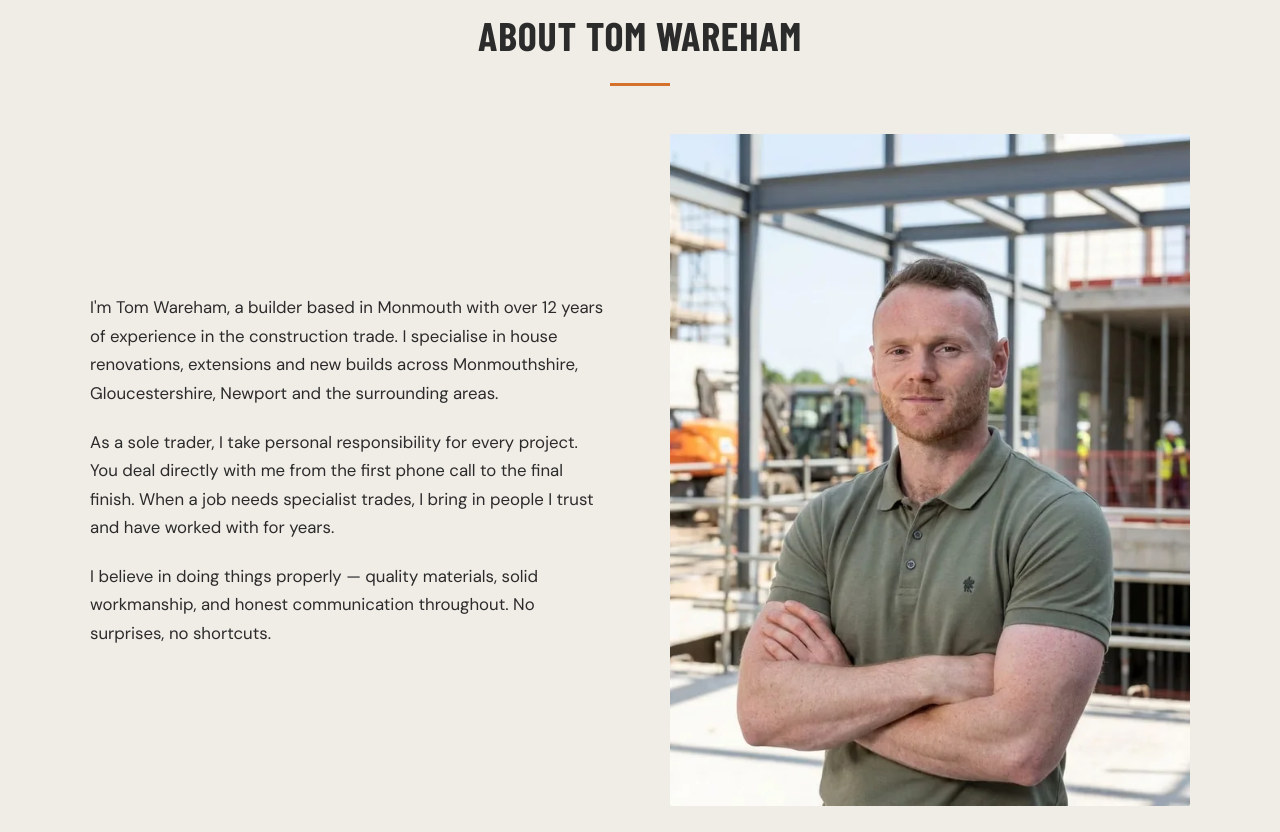
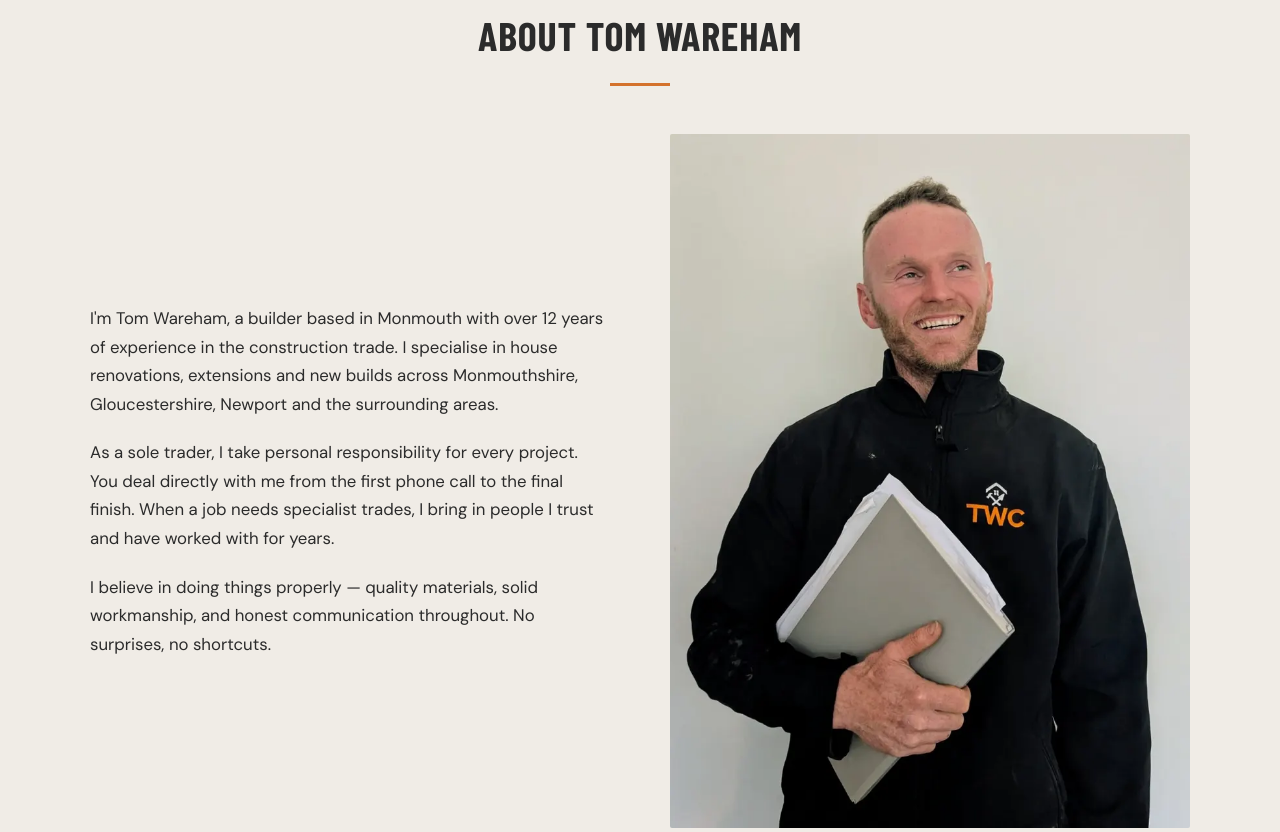
Before and after one commit to Windley1/tom-wareham-construction, a plain HTML site: page index.html in a window 1280 px wide. Shown: the part 6911-7743 px from the top of the page. Drawn offline with nearby package versions, Linux system fonts and the light colour scheme.

Commit message:
Sync from monorepo: new portrait of Tom
Co-Authored-By: Claude Opus 5.5 <noreply@anthropic.com>

```diff
--- a/index.html
+++ b/index.html
@@ -2059,7 +2059,7 @@ details[open] .faq-question::after { content: '−'; }
                     <p>I believe in doing things properly — quality materials, solid workmanship, and honest communication throughout. No surprises, no shortcuts.</p>
                 </div>
                 <div class="about-photo reveal-right">
-                    <picture><source srcset="assets/images/portfolio/tom-portrait-clean.webp" type="image/webp"><img src="assets/images/portfolio/tom-portrait-clean.jpg" alt="Tom Wareham, founder of Tom Wareham Construction" class="about-img" width="640" height="827" loading="lazy"></picture>
+                    <picture><source srcset="assets/images/portfolio/tom-approachable.webp" type="image/webp"><img src="assets/images/portfolio/tom-approachable.jpg" alt="Tom Wareham, founder of Tom Wareham Construction, smiling and holding a project folder" class="about-img" width="800" height="1067" loading="lazy"></picture>
                 </div>
             </div>
         </div>
```
Also changed, not shown: portfolio.html (+1 -1 lines), assets/images/portfolio/tom-approachable.jpg (added), assets/images/portfolio/tom-approachable.webp (added).
